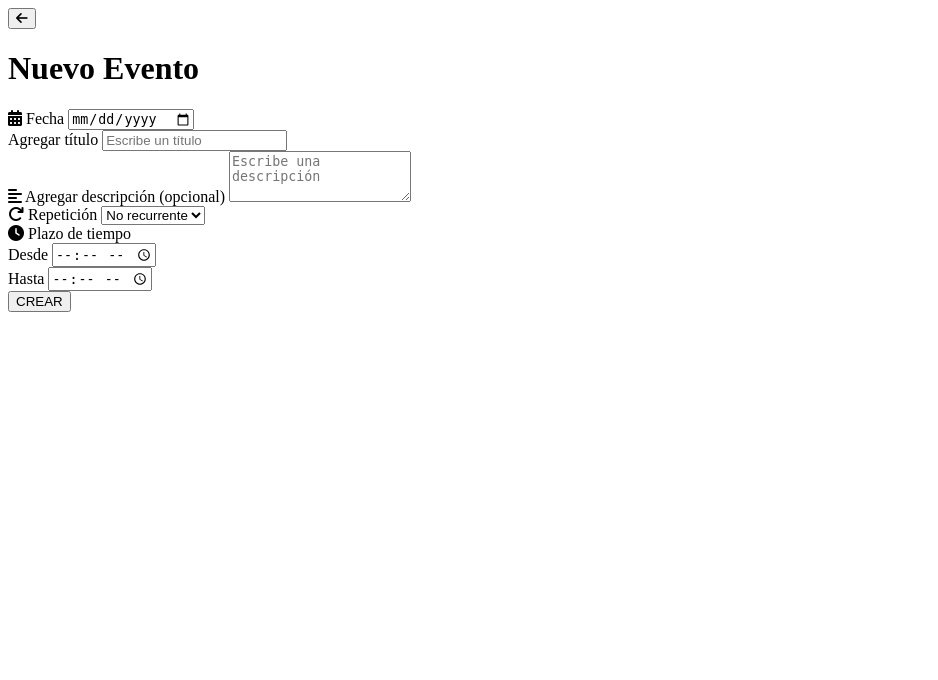
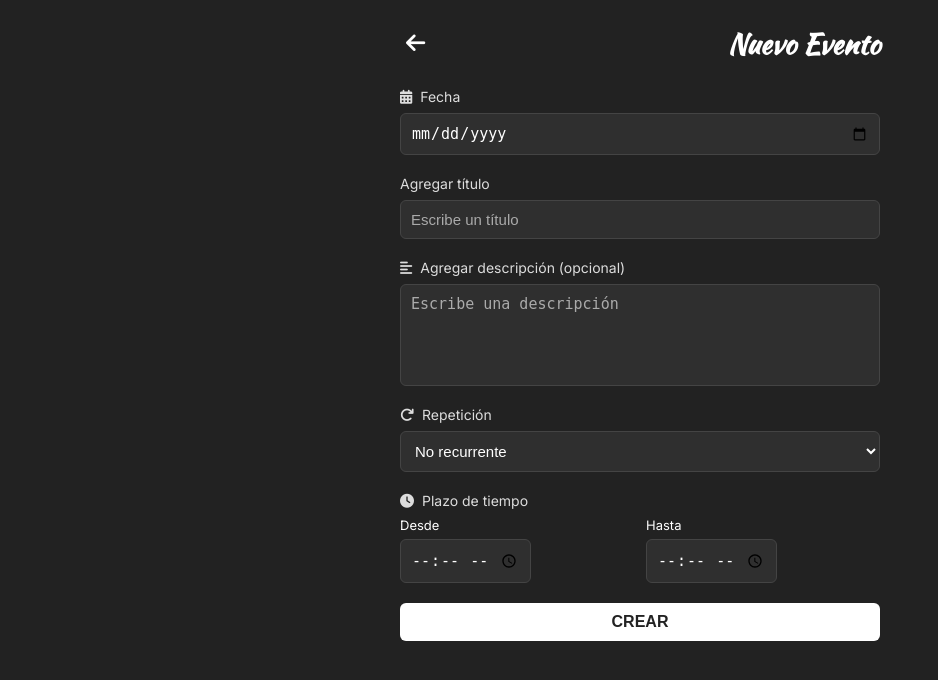
Before and after one commit to MeAgendo/Web-MeAgendo, a Django app: template MeAgendo/templates/cuestionario_Nuevo_Evento.html in a window 1280 px wide. Shown: the top 680 px of the page, without its empty margins (0-938 px from the left). Run offline with Django 5.2, Linux system fonts and the light colour scheme; the template is opened without the code that fills it, so the values that code supplies are empty.

Commit message:
js de mini calendario, y creacion de diseño css de los cuestionarios

```diff
--- /dev/null
+++ b/MeAgendo/static/css/cuestionario_evento.css
@@ -0,0 +1,114 @@
+/* Reset general */
+body {
+    font-family: 'Inter', sans-serif;
+    background-color: #222;
+    color: #fff;
+    margin: 0;
+    padding: 0;
+}
+
+/* Contenedor principal */
+.container.nuevo-evento-page {
+    max-width: 480px;
+    margin: 0 auto;
+    padding: 24px;
+}
+
+/* Encabezado */
+.ne-header {
+    display: flex;
+    align-items: center;
+    justify-content: space-between;
+    margin-bottom: 24px;
+}
+
+.ne-title {
+    font-family: 'Kaushan Script', cursive;
+    font-size: 28px;
+    margin: 0;
+}
+
+.ne-close-btn {
+    background: none;
+    border: none;
+    color: #fff;
+    font-size: 22px;
+    cursor: pointer;
+}
+
+/* Formulario */
+.ne-form {
+    display: flex;
+    flex-direction: column;
+    gap: 20px;
+}
+
+.ne-form-group {
+    display: flex;
+    flex-direction: column;
+}
+
+.ne-label {
+    font-size: 14px;
+    margin-bottom: 8px;
+    display: flex;
+    align-items: center;
+    gap: 8px;
+    color: #ddd;
+}
+
+/* Inputs, selects y textarea */
+.ne-input,
+.ne-textarea,
+.ne-select {
+    background-color: #2f2f2f;
+    border: 1px solid #444;
+    border-radius: 6px;
+    padding: 10px;
+    color: #fff;
+    font-size: 15px;
+}
+
+.ne-input::placeholder,
+.ne-textarea::placeholder {
+    color: #aaa;
+}
+
+/* Textarea */
+.ne-textarea {
+    resize: none;
+    min-height: 80px;
+}
+
+/* Plazo de tiempo */
+.ne-time-range .ne-time-fields {
+    display: flex;
+    gap: 12px;
+}
+
+.ne-time-field {
+    flex: 1;
+}
+
+.ne-time-label {
+    font-size: 13px;
+    margin-bottom: 6px;
+    display: block;
+}
+
+/* Botón Crear */
+.ne-btn-crear {
+    background-color: #fff;
+    color: #222;
+    padding: 10px 20px;
+    border: none;
+    border-radius: 6px;
+    font-weight: bold;
+    font-size: 16px;
+    cursor: pointer;
+    transition: background-color 0.2s ease;
+}
+
+.ne-btn-crear:hover {
+    background-color: #f0f0f0;
+}
--- a/MeAgendo/templates/Calendario.html
+++ b/MeAgendo/templates/Calendario.html
@@ -13,7 +13,7 @@
     <!--ruta para live server-->
     <script src="../static/js/"></script>
     <link rel="stylesheet" href="../static/css/calendario.css">
-    <script src="../static/js/calendario.js"></script>
+    <script src="../static/js/calendario-sync.js"></script>
     <title>MeAgendo</title>
 </head>
 <body>
@@ -40,7 +40,7 @@
                     </ul>
                 </details>
             </header>
-
+            <div id="formulario-popup" class="modal oculto"></div>
             <div class="calendar-container">
                 <nav class="calendar-header">
                     <div class="header-left">
--- a/MeAgendo/templates/Crear Cuenta.html
+++ b/MeAgendo/templates/Crear Cuenta.html
@@ -21,7 +21,6 @@
             <h1>MeAgendo</h1>
         </div>
         <div class="right_panel">
-
             <h2>Crear Cuenta</h2>
             <div class="form-group">
                 <input type="text" placeholder="Nombre de usuario" class="input-field">
--- a/MeAgendo/templates/cuestionario_Nueva_Tarea.html
+++ b/MeAgendo/templates/cuestionario_Nueva_Tarea.html
@@ -11,7 +11,7 @@
         <!--cdn fast awesome-->
         <link rel="stylesheet" href="https://cdnjs.cloudflare.com/ajax/libs/font-awesome/6.7.2/css/all.min.css">
         <!--Live server-->
-        <link rel="stylesheet" href="../static/css">
+        <link rel="stylesheet" href="../static/css/cuestionario_tarea.css">
     </head>
     <body>
         <div class="container nueva-tarea-page">
--- a/MeAgendo/templates/cuestionario_Nuevo_Evento.html
+++ b/MeAgendo/templates/cuestionario_Nuevo_Evento.html
@@ -11,7 +11,7 @@
         <!--cdn fast awesome-->
         <link rel="stylesheet" href="https://cdnjs.cloudflare.com/ajax/libs/font-awesome/6.7.2/css/all.min.css">
         <!--Live server-->
-        <link rel="stylesheet" href="../static/css">
+        <link rel="stylesheet" href="../static/css/cuestionario_evento.css">
     </head>
     <body>
         <div class="container nuevo-evento-page">
```
Also changed, not shown: MeAgendo/static/css/calendario.css (+52 -17 lines), MeAgendo/static/css/cuestionario_tarea.css (added, +118 -0 lines), MeAgendo/static/js/calendario-sync.js (added, +105 -0 lines), MeAgendo/static/js/calendario.js (deleted, +0 -57 lines).
